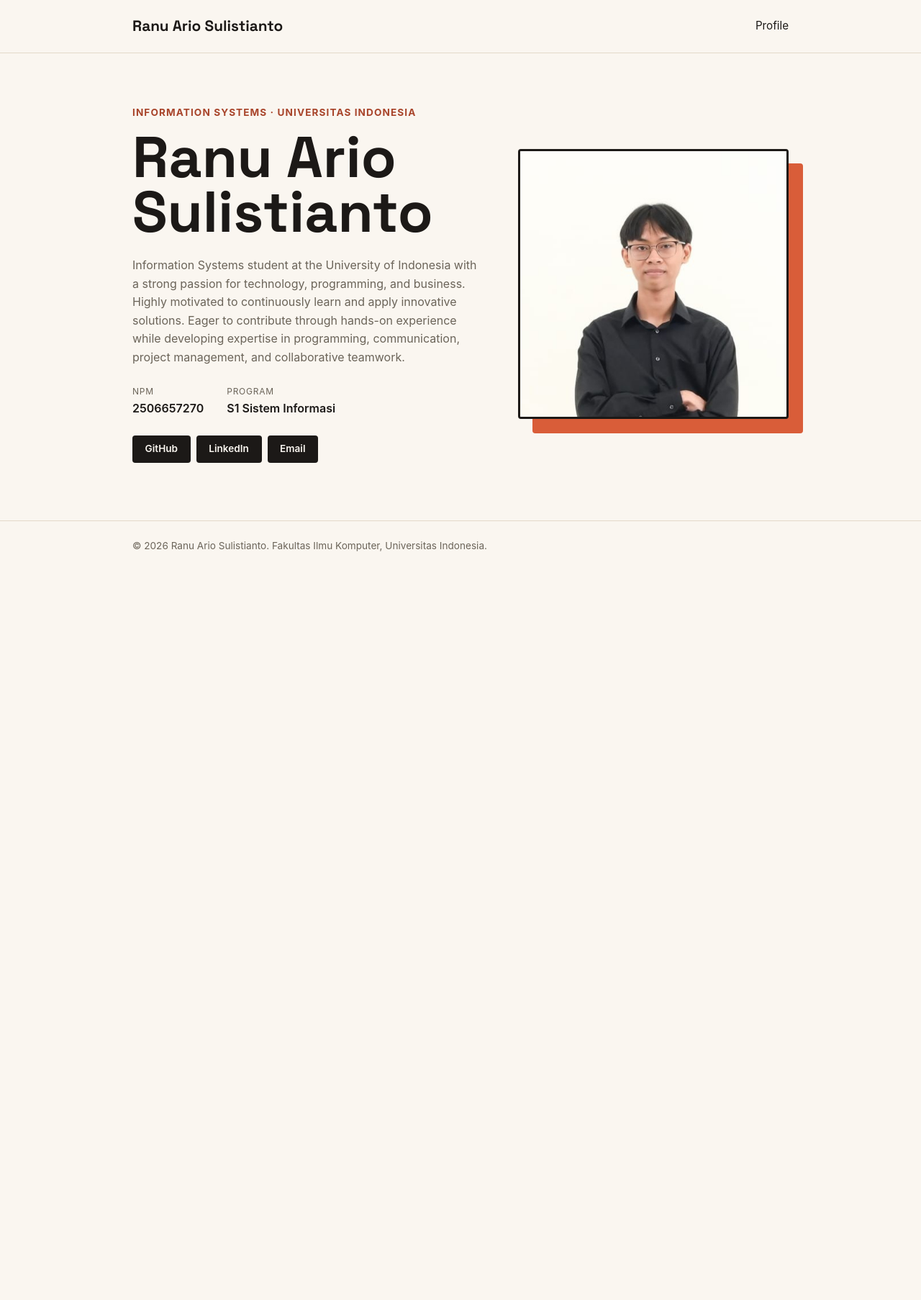
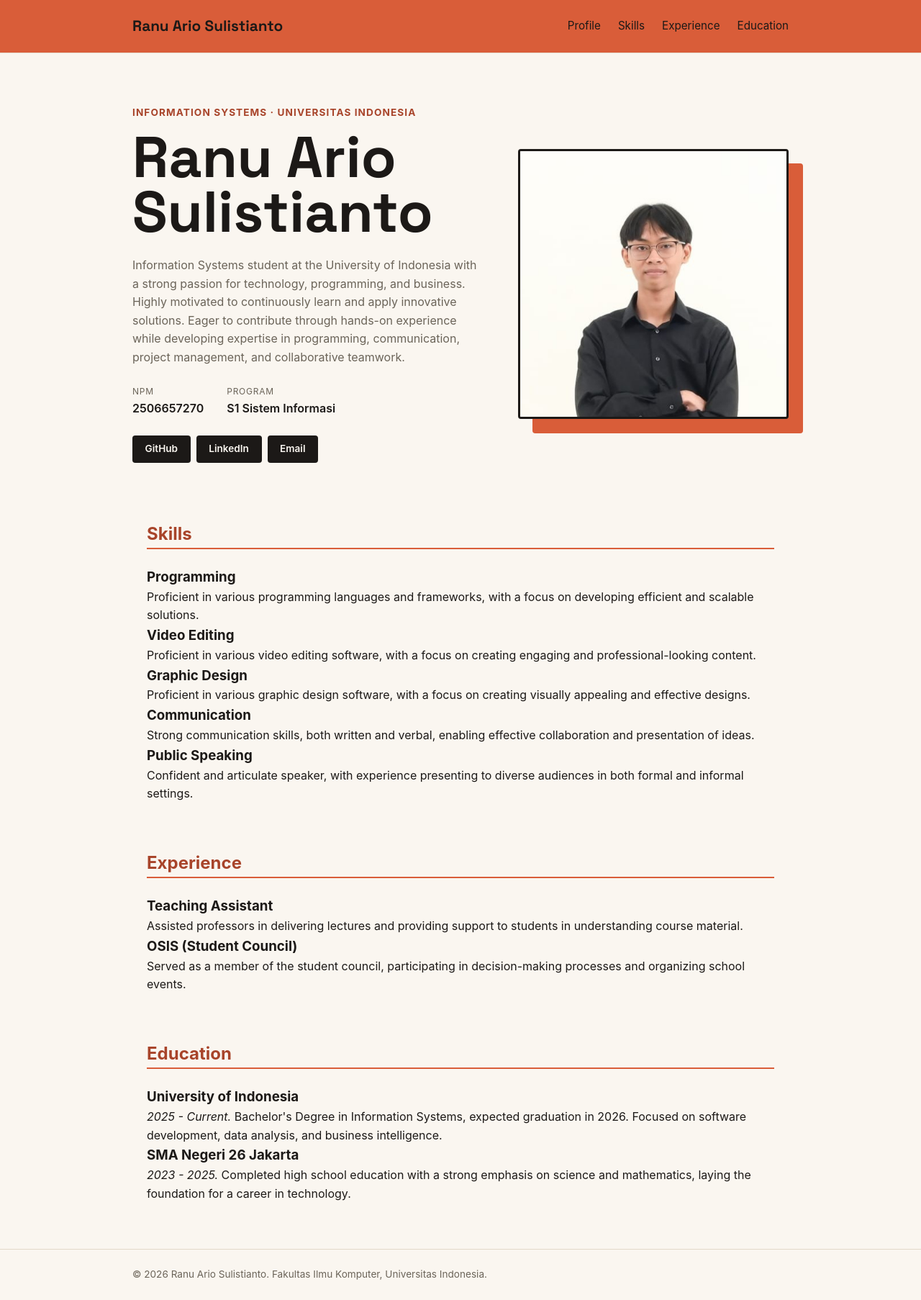
Before and after one commit to Ranario13/MyPortofolio, a Django app: page / in a window 1280 px wide. Shown: the whole page at 72% size. Before the commit the page ends 766 px from the top, so only its background shows below. Run offline with Django 5.2, Linux system fonts and the light colour scheme.

Commit message:
Adding Skills, Experience, and Education Sections

```diff
--- a/static/css/style.css
+++ b/static/css/style.css
@@ -33,6 +33,7 @@ h1, .brand {
 
 .site-header {
     border-bottom: 1px solid var(--line);
+    background-color: var(--accent);
 }
 
 .site-header .container {
@@ -41,6 +42,29 @@ h1, .brand {
     align-items: center;
     padding: 1.25rem 1.5rem;
 }
+
+/*Navigation*/
+.navigation{
+    display: flex;
+    gap: 1.5rem;
+}
+/*Navigation*/
+
+/* Section */
+.skills, .experience, .education{
+    padding: 0rem 5% 4rem 5%;
+    max-width: 1000px;
+    margin: 0 auto;
+}
+
+.skills-title, .experience-title, .education-title {
+    font-size: 1.5rem;
+    font-weight: 700;
+    margin-bottom: 1.5rem;
+    color: var(--accent-dark);
+    border-bottom: 2px solid var(--accent);
+}
+/* Section */
 
 .brand {
     font-size: 1.3rem;
@@ -192,4 +216,18 @@ h1, .brand {
     .social-links {
         justify-content: flex-start;
     }
+
+    .site-header .container {
+        flex-direction: row;
+        align-items: center;
+        justify-content: space-around;
+        gap: 3rem;
+        padding:0.2rem 1.5rem;
+    }
+    .navigation {
+        justify-content: flex-end;
+        align-items: center;
+        width: 100%;
+        gap: 1rem;
+    }
 }
--- a/templates/index.html
+++ b/templates/index.html
@@ -3,7 +3,7 @@
 <head>
     <meta charset="UTF-8">
     <meta name="viewport" content="width=device-width, initial-scale=1.0">
-    <title>Ranu Ario Sulistianto - Portfolio</title>
+    <title>Ranu - Portfolio</title>
     <link rel="preconnect" href="https://fonts.googleapis.com">
     <link rel="preconnect" href="https://fonts.gstatic.com" crossorigin>
     <link href="https://fonts.googleapis.com/css2?family=Space+Grotesk:wght@500;700&display=swap" rel="stylesheet">
@@ -12,10 +12,21 @@
 <body>
     <header class="site-header">
         <div class="container">
-            <a href="#profile" class="brand">Ranu Ario Sulistianto</a>
-            <nav>
-                <a href="#profile">Profile</a>
-            </nav>
+            <p class="brand">Ranu Ario Sulistianto</p>
+            <div class="navigation">
+                <nav>
+                    <a href="#profile">Profile</a>
+                </nav>
+                <nav>
+                    <a href="#skills">Skills</a>
+                </nav>
+                <nav>
+                    <a href="#experience">Experience</a>
+                </nav>
+                <nav>
+                    <a href="#education">Education</a>
+                </nav>
+            </div>
         </div>
     </header>
 
@@ -31,7 +42,7 @@
                     <img class="avatar" src="/static/img/Me foto.jpg" alt="Photo of Ranu">
                 </div>
                 <div class="hero-details">
-                    <p class="bio">Information Systems student at the University of Indonesia with a strong passion for technology, programming, and business. Highly motivated to continuously learn and apply innovative solutions. Eager to contribute through hands-on experience while developing expertise in programming, communication, project management, and collaborative teamwork.</p></p>
+                    <p class="bio">Information Systems student at the University of Indonesia with a strong passion for technology, programming, and business. Highly motivated to continuously learn and apply innovative solutions. Eager to contribute through hands-on experience while developing expertise in programming, communication, project management, and collaborative teamwork.</p>
                     <dl class="meta-list">
                         <div class="meta-row">
                             <dt>NPM</dt>
@@ -50,6 +61,68 @@
                 </div>
             </div>
         </section>
+
+        <section class="skills" id="skills">
+            <div class="skills-container">
+                <h2 class="skills-title">Skills</h2>
+                <div class="skills-grid">
+                    <div class="skill-card">
+                        <h3>Programming</h3>
+                        <p class = "skill-desc">Proficient in various programming languages and frameworks, with a focus on developing efficient and scalable solutions.</p>
+                    </div>
+                    <div class="skill-card">
+                        <h3>Video Editing</h3>
+                        <p class = "skill-desc">Proficient in various video editing software, with a focus on creating engaging and professional-looking content.</p>
+                    </div>
+                    <div class="skill-card">
+                        <h3>Graphic Design</h3>
+                        <p class = "skill-desc">Proficient in various graphic design software, with a focus on creating visually appealing and effective designs.</p>
+                    </div>
+                    <div class="skill-card">
+                        <h3>Communication</h3>
+                        <p class = "skill-desc">Strong communication skills, both written and verbal, enabling effective collaboration and presentation of ideas.</p>
+                    </div>
+                    <div class="skill-card">
+                        <h3>Public Speaking</h3>
+                        <p class = "skill-desc">Confident and articulate speaker, with experience presenting to diverse audiences in both formal and informal settings.</p>
+                    </div>
+
+                </div>
+            </div>
+        </section>
+
+        <section class="experience" id="experience">
+            <div class="experience-container">
+                <h2 class="experience-title">Experience</h2>
+                <div class="experience-grid">
+                    <div class="experience-card">
+                        <h3>Teaching Assistant</h3>
+                        <p class = "experience-desc">Assisted professors in delivering lectures and providing support to students in understanding course material.</p>
+                    </div>
+                    <div class="experience-card">
+                        <h3>OSIS (Student Council)</h3>
+                        <p class = "experience-desc">Served as a member of the student council, participating in decision-making processes and organizing school events.</p>
+                    </div>
+                </div>
+            </div>
+        </section>
+
+        <section class="education" id="education">
+            <div class="education-container">
+                <h2 class="education-title">Education</h2>
+                <div class="education-grid">
+                    <div class="education-card">
+                        <h3>University of Indonesia</h3>
+                        <p class = "education-desc"> <em>2025 - Current.</em> Bachelor's Degree in Information Systems, expected graduation in 2026. Focused on software development, data analysis, and business intelligence.</p>
+                    </div>
+                    <div class="education-card">
+                        <h3>SMA Negeri 26 Jakarta</h3>
+                        <p class = "education-desc"> <em>2023 - 2025.</em> Completed high school education with a strong emphasis on science and mathematics, laying the foundation for a career in technology.</p>
+                    </div>
+                </div>
+            </div>
+        </section>
+
     </main>
 
     <footer class="site-footer">
```
